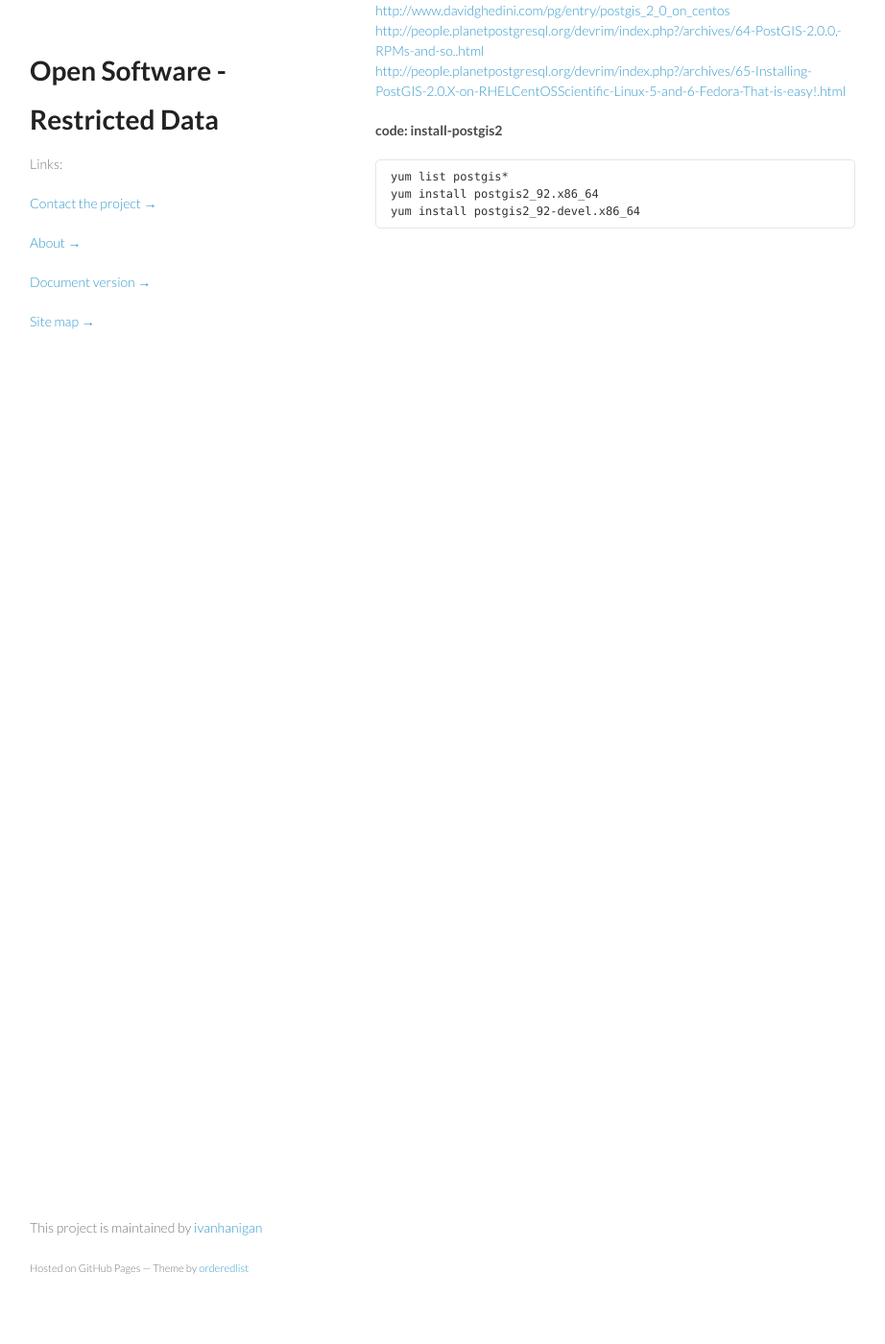
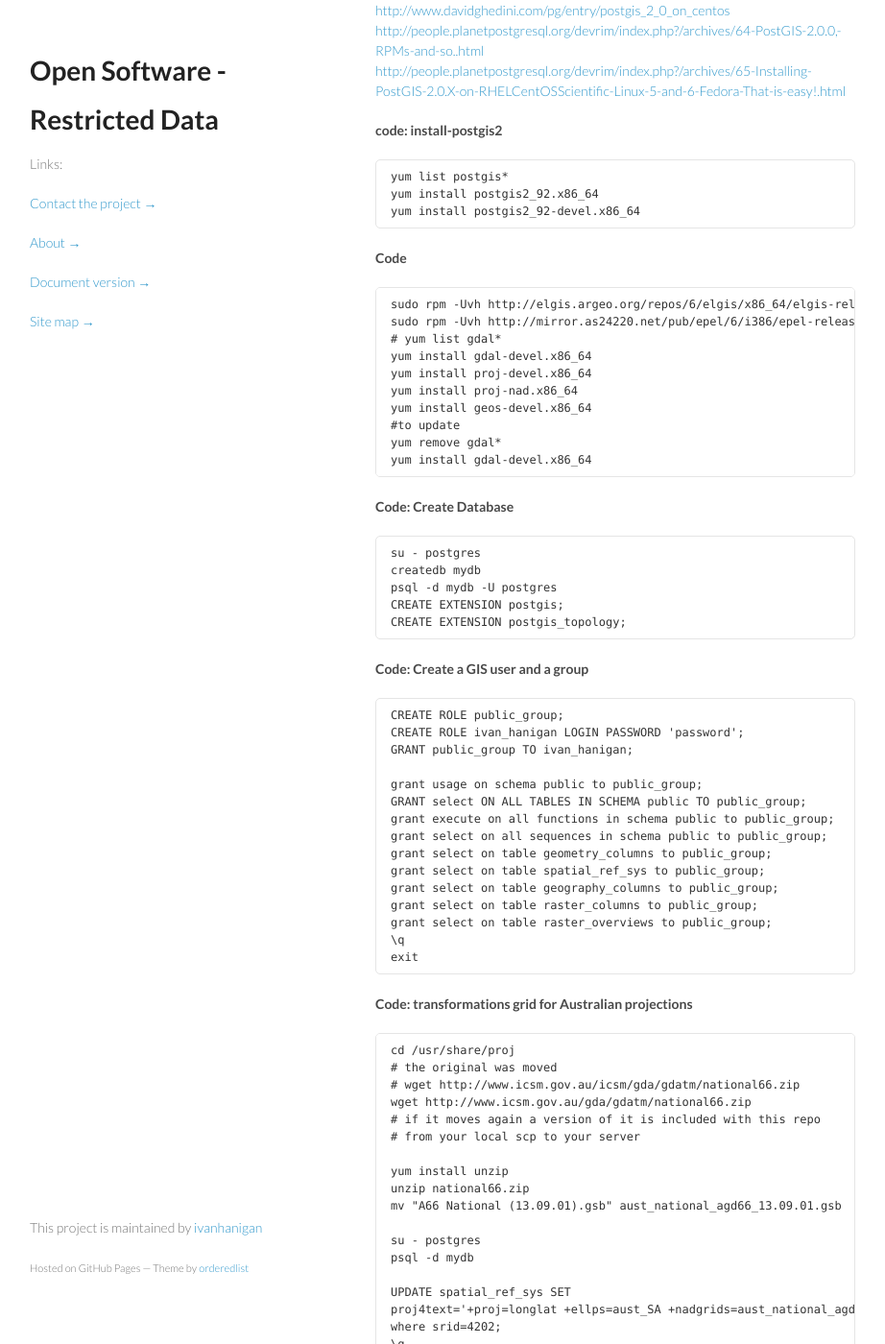
Before and after one commit to OpenSoftware-RestrictedData/opensoftware-restricteddata.github.com, a Jekyll site: the page built from postgis.md, in a window 1280 px wide and 1400 px high, scrolled down 242 px. Shown: the whole window at 96% size, without its empty margins (179-1101 px from the left). Built offline with Jekyll 4.4.1, drawn with Linux system fonts in a browser that asks for light colours; comment, search, counter and statistics services are not loaded; some of the changed text lies outside the part shown.

```diff
--- a/postgis.md
+++ b/postgis.md
@@ -16,3 +16,65 @@
     yum list postgis*
     yum install postgis2_92.x86_64
     yum install postgis2_92-devel.x86_64
+
+#### Code
+    sudo rpm -Uvh http://elgis.argeo.org/repos/6/elgis/x86_64/elgis-release-6-6_0.noarch.rpm
+    sudo rpm -Uvh http://mirror.as24220.net/pub/epel/6/i386/epel-release-6-7.noarch.rpm
+    # yum list gdal*
+    yum install gdal-devel.x86_64
+    yum install proj-devel.x86_64
+    yum install proj-nad.x86_64
+    yum install geos-devel.x86_64
+    #to update
+    yum remove gdal*
+    yum install gdal-devel.x86_64
+
+#### Code: Create Database
+    su - postgres
+    createdb mydb
+    psql -d mydb -U postgres
+    CREATE EXTENSION postgis;
+    CREATE EXTENSION postgis_topology;
+
+#### Code: Create a GIS user and a group
+    CREATE ROLE public_group;
+    CREATE ROLE ivan_hanigan LOGIN PASSWORD 'password';
+    GRANT public_group TO ivan_hanigan;
+
+    grant usage on schema public to public_group;
+    GRANT select ON ALL TABLES IN SCHEMA public TO public_group;
+    grant execute on all functions in schema public to public_group;
+    grant select on all sequences in schema public to public_group;
+    grant select on table geometry_columns to public_group;
+    grant select on table spatial_ref_sys to public_group;
+    grant select on table geography_columns to public_group;
+    grant select on table raster_columns to public_group;
+    grant select on table raster_overviews to public_group;
+    \q
+    exit
+
+#### Code: transformations grid for Australian projections
+    cd /usr/share/proj
+    # the original was moved
+    # wget http://www.icsm.gov.au/icsm/gda/gdatm/national66.zip
+    wget http://www.icsm.gov.au/gda/gdatm/national66.zip
+    # if it moves again a version of it is included with this repo
+    # from your local scp to your server
+
+    yum install unzip
+    unzip national66.zip
+    mv "A66 National (13.09.01).gsb" aust_national_agd66_13.09.01.gsb
+
+    su - postgres
+    psql -d mydb
+
+    UPDATE spatial_ref_sys SET
+    proj4text='+proj=longlat +ellps=aust_SA +nadgrids=aust_national_agd66_13.09.01.gsb +wktext'
+    where srid=4202;
+    \q
+    exit
+
+#### Code: test transformation from AGD66 to GDA94
+    select geocode, geoname, st_transform(geom, 4283) as the_geom
+    into schema.gda94_table
+    from  schema.agd66_table;
```
Also changed, not shown: opensoftware-restricteddata.github.com.org (+138 -72 lines), postgresql.md (+37 -1 lines), sharedmemory.md (added, +55 -0 lines), sitemap.md (+1 -1 lines).
